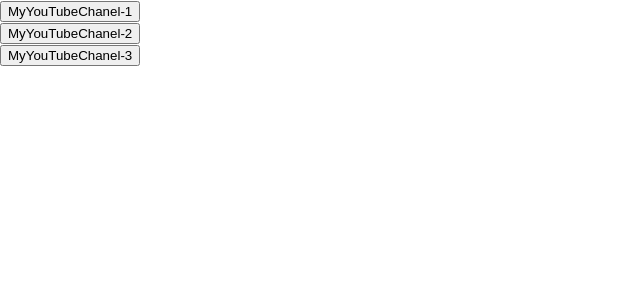
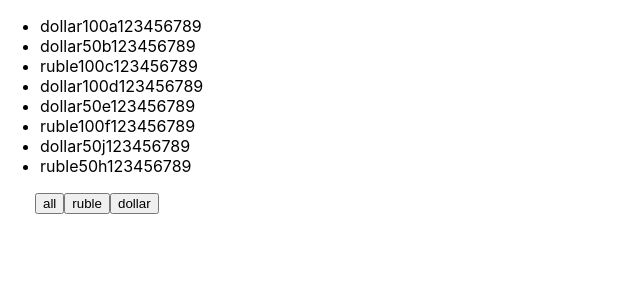
Before and after one commit to SandraYushko/mikrotaski, a React (Create React App) app: page / in a window 1280 px wide. Shown: the top 300 px of the page, without its empty margins (0-640 px from the left). Built offline with nearby package versions, Linux system fonts and the light colour scheme.

Commit message:
Mikrotaski 05.01 Filter

```diff
--- a/src/App.tsx
+++ b/src/App.tsx
@@ -1,24 +1,53 @@
-import React, {MouseEvent} from 'react';
+import React, {useState} from 'react';
 import './App.css';
-import {Button} from "./components/Button";
 
-function App() {
-    const button1Foo = (subscriber:string, age:number) => {
-        console.log(subscriber,age)
+type FilterType='all'|'ruble'|'dollar'
+export const App = () => {
+    const [money, setMoney] = useState([
+        {banknote: "dollar", nominal: 100, number: "a123456789"},
+        {banknote: "dollar", nominal: 50, number: "b123456789"},
+        {banknote: "ruble", nominal: 100, number: "c123456789"},
+        {banknote: "dollar", nominal: 100, number: "d123456789"},
+        {banknote: "dollar", nominal: 50, number: "e123456789"},
+        {banknote: "ruble", nominal: 100, number: "f123456789"},
+        {banknote: "dollar", nominal: 50, number: "j123456789"},
+        {banknote: "ruble", nominal: 50, number: "h123456789"}
+    ])
+
+const [knopka, setKnopka]=useState<FilterType>("all")
+    let currentMoney = money
+    if (knopka==='dollar') {
+        currentMoney = money.filter(filteredMoney => filteredMoney.banknote === "dollar")
+        //setMoney(currentMoney)
     }
-    const button2Foo = (subscriber:string) => {
-        console.log(subscriber)
+    if (knopka==='ruble') {
+        currentMoney = money.filter(filteredMoney => filteredMoney.banknote === "ruble")
+        //setMoney(currentMoney)
     }
-    const button3Foo = () => {
-        console.log("i'm stupid button")
-    }
+
+    let onClickHandler = (vibranaKnopka: FilterType) => {
+        setKnopka(vibranaKnopka)
+        }
+
+
     return (
-        <div className="App">
-            <Button name={"MyYouTubeChanel-1"} callBack={()=>button1Foo("i'm Ivan",22)}/>
-            <Button name={"MyYouTubeChanel-2"} callBack={()=>button2Foo("i'm Vasya")}/>
-            <Button name={"MyYouTubeChanel-3"} callBack={button3Foo}/>
+        <div>
+            <ul>
+                {currentMoney.map((objFromMoneyArr, index) => {
+                    return (
+                        <li key={index}>
+                            <span>{objFromMoneyArr.banknote}</span>
+                            <span>{objFromMoneyArr.nominal}</span>
+                            <span>{objFromMoneyArr.number}</span>
+                        </li>
+                    )
+                })}
+            </ul>
+            <div style={{marginLeft: 35}}>
+                <button onClick={() => onClickHandler('all')}>all</button>
+                <button onClick={() => onClickHandler('ruble')}>ruble</button>
+                <button onClick={() => onClickHandler('dollar')}>dollar</button>
+            </div>
         </div>
     )
 }
-
-export default App;
--- a/src/components/Button.tsx
+++ /dev/null
@@ -1,16 +0,0 @@
-type ButtonPropsType = {
-    name: string
-    callBack: () => void
-}
-
-export const Button = (props: ButtonPropsType) => {
-    const onClickHandler = () => {
-        props.callBack()
-    }
-
-    return (
-        <div>
-            <button onClick={onClickHandler}>{props.name}</button>
-        </div>
-    )
-}
--- a/src/index.tsx
+++ b/src/index.tsx
@@ -1,8 +1,8 @@
 import React from 'react';
 import ReactDOM from 'react-dom/client';
 import './index.css';
-import App from './App';
 import reportWebVitals from './reportWebVitals';
+import {App} from "./App";
 
 const root = ReactDOM.createRoot(
   document.getElementById('root') as HTMLElement
```
Also changed, not shown: 1 other file (tests, documents, lock files or other folders).
